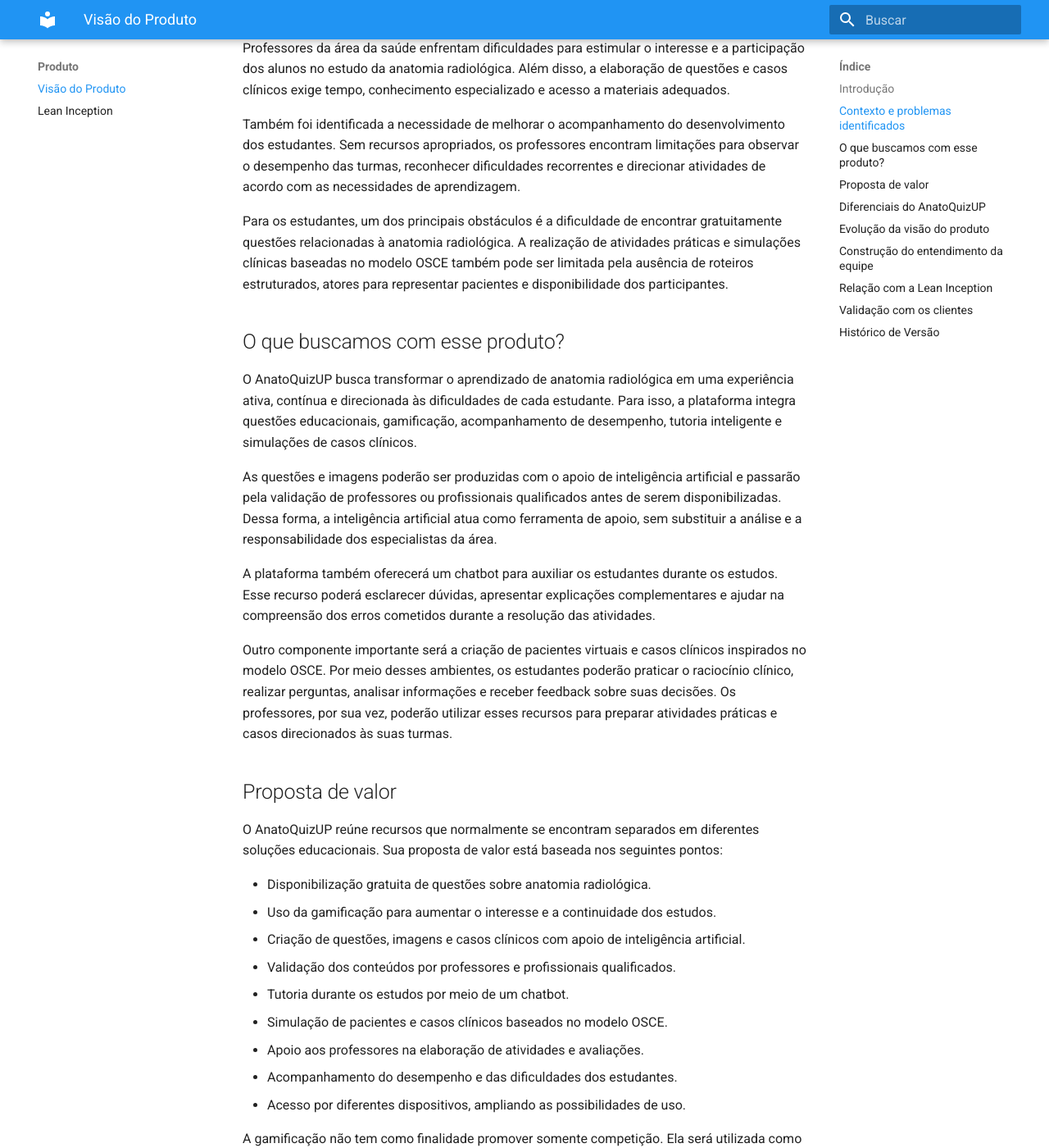
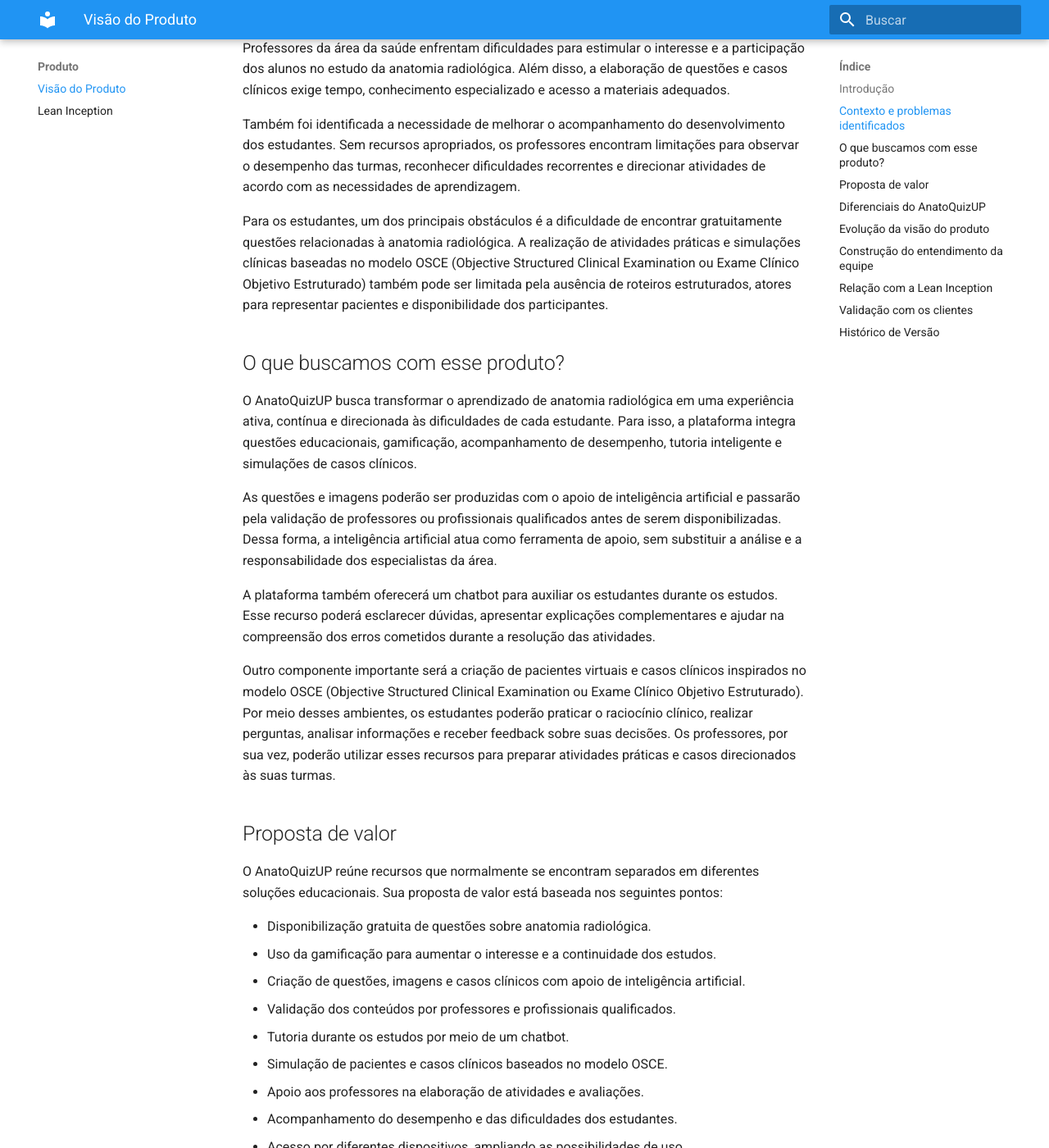
Before and after one commit to fga-eps-mds/2026-2-AnatoQuizUp-Doc, an MkDocs documentation site: the page built from docs/produto/visao.md, in a window 1280 px wide and 1400 px high, scrolled down 519 px. Shown: the whole window at 82% size. Built offline with MkDocs 1.6.1 and Material for MkDocs 9.7.7, drawn with Linux system fonts in a browser that asks for light colours.

Commit message:
fix/docs: adicionando explicação da sigla OSCE na visão de produto do AnatoQuizUp

```diff
--- a/docs/produto/visao.md
+++ b/docs/produto/visao.md
@@ -12,7 +12,7 @@
 
 Também foi identificada a necessidade de melhorar o acompanhamento do desenvolvimento dos estudantes. Sem recursos apropriados, os professores encontram limitações para observar o desempenho das turmas, reconhecer dificuldades recorrentes e direcionar atividades de acordo com as necessidades de aprendizagem.
 
-Para os estudantes, um dos principais obstáculos é a dificuldade de encontrar gratuitamente questões relacionadas à anatomia radiológica. A realização de atividades práticas e simulações clínicas baseadas no modelo OSCE também pode ser limitada pela ausência de roteiros estruturados, atores para representar pacientes e disponibilidade dos participantes.
+Para os estudantes, um dos principais obstáculos é a dificuldade de encontrar gratuitamente questões relacionadas à anatomia radiológica. A realização de atividades práticas e simulações clínicas baseadas no modelo OSCE (Objective Structured Clinical Examination ou Exame Clínico Objetivo Estruturado) também pode ser limitada pela ausência de roteiros estruturados, atores para representar pacientes e disponibilidade dos participantes.
 
 ## O que buscamos com esse produto?
 
@@ -22,7 +22,7 @@
 
 A plataforma também oferecerá um chatbot para auxiliar os estudantes durante os estudos. Esse recurso poderá esclarecer dúvidas, apresentar explicações complementares e ajudar na compreensão dos erros cometidos durante a resolução das atividades.
 
-Outro componente importante será a criação de pacientes virtuais e casos clínicos inspirados no modelo OSCE. Por meio desses ambientes, os estudantes poderão praticar o raciocínio clínico, realizar perguntas, analisar informações e receber feedback sobre suas decisões. Os professores, por sua vez, poderão utilizar esses recursos para preparar atividades práticas e casos direcionados às suas turmas.
+Outro componente importante será a criação de pacientes virtuais e casos clínicos inspirados no modelo OSCE (Objective Structured Clinical Examination ou Exame Clínico Objetivo Estruturado). Por meio desses ambientes, os estudantes poderão praticar o raciocínio clínico, realizar perguntas, analisar informações e receber feedback sobre suas decisões. Os professores, por sua vez, poderão utilizar esses recursos para preparar atividades práticas e casos direcionados às suas turmas.
 
 ## Proposta de valor
 
```
